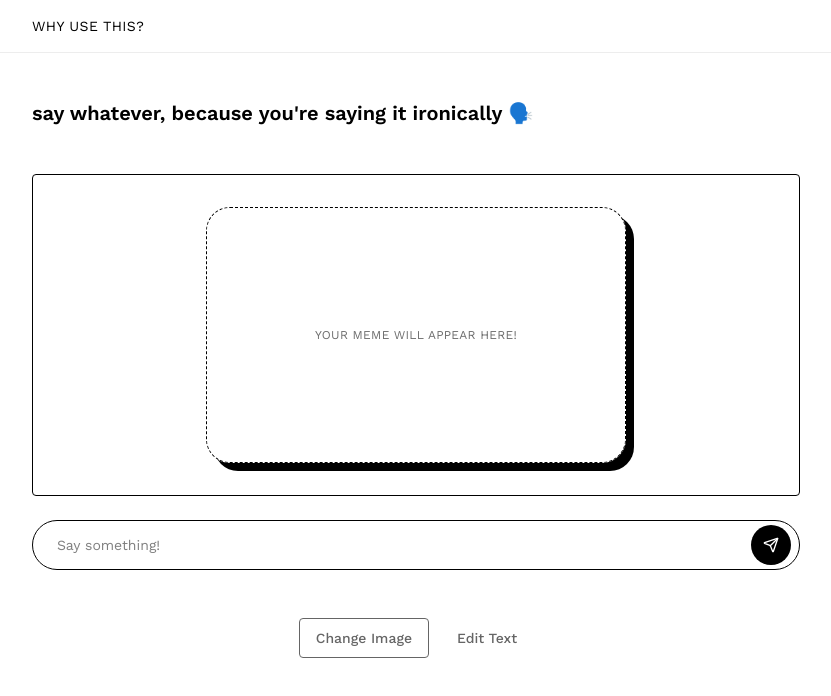
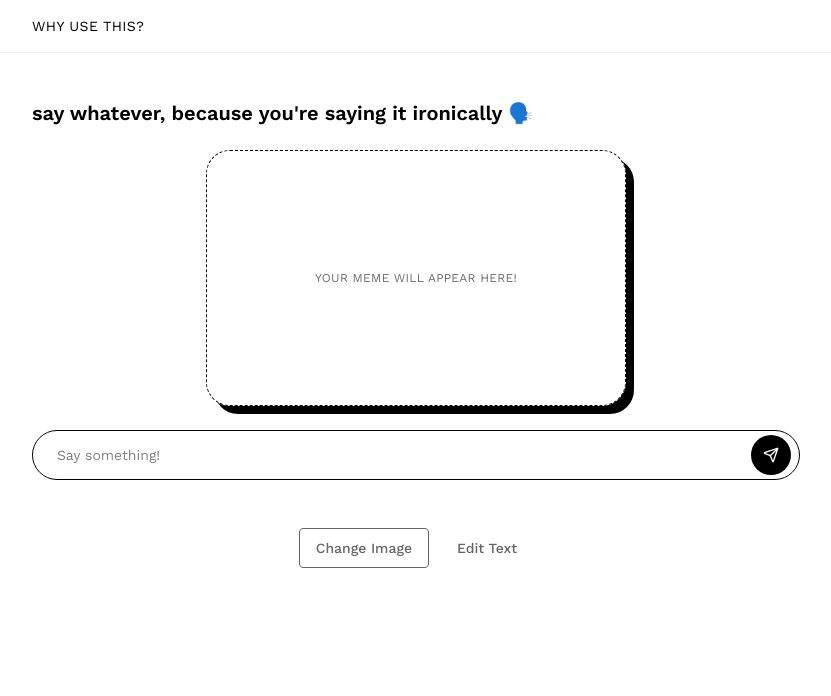
Before and after one commit to nguyenv119/ironic, a Next.js app: page / in a window 1280 px wide. Shown: the top 696 px of the page, without its empty margins (224-1055 px from the left). Built offline with nearby package versions, Linux system fonts and the light colour scheme.

Commit message:
fuck semantic commit msgs. this aint prod

```diff
--- a/src/app/page.tsx
+++ b/src/app/page.tsx
@@ -14,7 +14,7 @@ export default async function HomePage() {
         </div>
       </header>
 
-      <main className="mx-auto flex w-full max-w-5xl flex-col gap-12 px-6 py-12">
+      <main className="mx-auto flex w-full max-w-5xl flex-col gap-6 px-6 py-12">
         <section className="space-y-6 mx-auto w-full max-w-3xl">
           <h3 className="text-xl font-semibold leading-tight">
             say whatever, because you&apos;re saying it ironically 🗣️
--- a/src/components/meme/meme-workspace.tsx
+++ b/src/components/meme/meme-workspace.tsx
@@ -59,7 +59,7 @@ export function MemeWorkspace() {
   return (
     <section className="flex w-full flex-col items-center gap-10 lg:gap-12">
       <div className="flex w-full max-w-3xl flex-col items-center gap-6">
-        <div className="w-full rounded-sm border border-black bg-white px-6 py-8">
+        <div className="w-full">
           <div className="flex flex-col gap-6">
             <div className="flex w-full justify-start">
               <div ref={previewRef} className="w-full">
```
